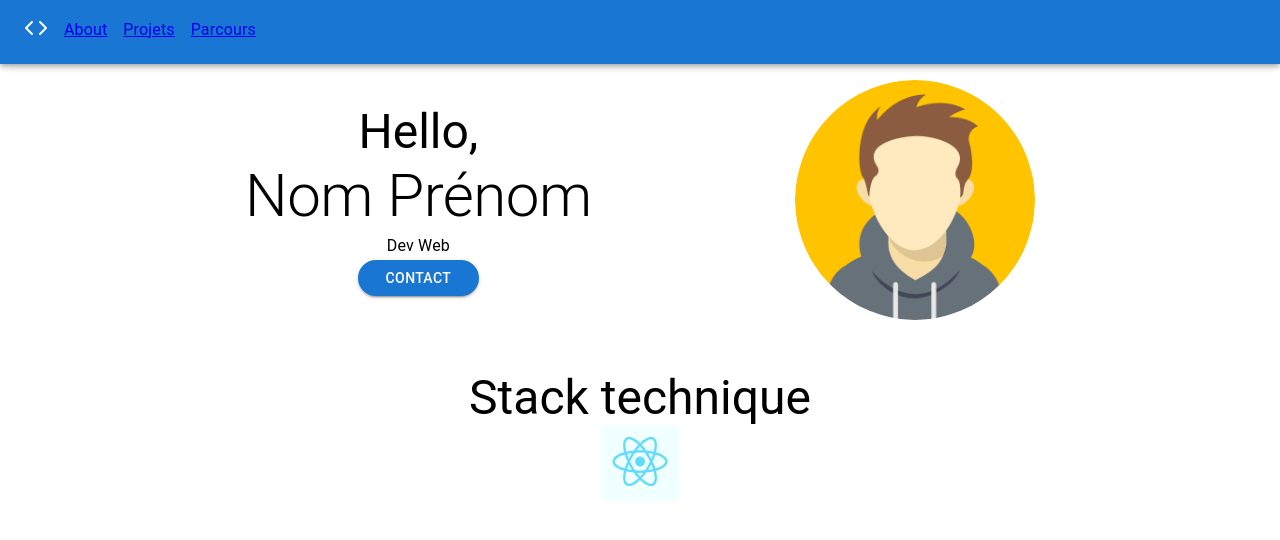
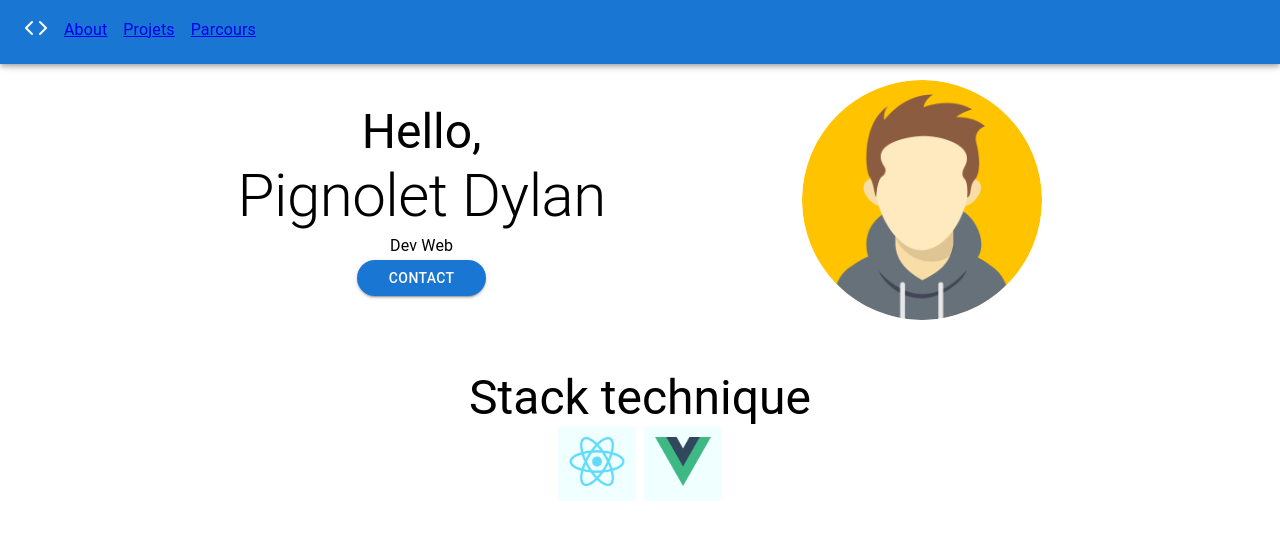
Before and after one commit to Kevgrdn/react_cv, a React (Vite) app: page / in a window 1280 px wide. Shown: the top 540 px of the page. Built offline with nearby package versions, Linux system fonts and the light colour scheme.

Commit message:
feat: :sparkles: importation dynamique stacktechnique

```diff
--- /dev/null
+++ b/src/api/img.ts
@@ -0,0 +1,13 @@
+import reactIcon from '../assets/react.png'
+import vuejsIcon from '../assets/vuejs.png'
+
+export const stackTechniqueImg = [
+    {
+        icon: reactIcon,
+        alt: 'react',
+    },
+    {
+        icon: vuejsIcon,
+        alt: 'vuejs'
+    }
+]
--- /dev/null
+++ b/src/api/user.ts
@@ -0,0 +1,4 @@
+export const user = {
+    nom: 'Pignolet',
+    prenom: 'Dylan',
+}
--- a/src/pages/home/Home.tsx
+++ b/src/pages/home/Home.tsx
@@ -4,6 +4,8 @@ import Typography from '@mui/material/Typography'
 import { Stack } from '@mui/system'
 import React from 'react'
 import NavBar from '../../components/NavBar'
+import { stackTechniqueImg } from '../../api/img'
+import { user } from '../../api/user'
 
 function Home() {
   return (
@@ -13,7 +15,7 @@ function Home() {
         <Stack direction='row' justifyContent='center'>
           <Stack alignItems='center' justifyContent='center'>
             <Typography variant='h3'>Hello,</Typography>
-            <Typography variant='h2'>Nom Prénom</Typography>
+            <Typography variant='h2'>{`${user.nom} ${user.prenom}`}</Typography>
             <Typography variant='subtitle1'>Dev Web</Typography>
             <Button variant="contained" sx={{ width: '35%', borderRadius: '1.5rem' }}>Contact</Button>
           </Stack>
@@ -24,12 +26,16 @@ function Home() {
         </Stack>
         <Stack sx={{ marginTop: '50px' }} alignItems='center'>
           <Typography variant='h3'>Stack technique</Typography>
-          <Stack>
-            <Card variant="outlined" sx={{ width: '3.5rem', height: '3.3rem', padding: '0.7rem', backgroundColor: '#F0FFFF', border: '#F0FFFF' }}>
-              <CardActionArea>
-                <img alt="react" src='/src/assets/react.png' width='100%' height='100%' />
-              </CardActionArea>
-            </Card>
+          <Stack direction='row' spacing={1}>
+            {
+              stackTechniqueImg.map((icon) => {
+                return (<Card variant="outlined" sx={{ width: '3.5rem', height: '3.3rem', padding: '0.7rem', backgroundColor: '#F0FFFF', border: '#F0FFFF' }}>
+                  <CardActionArea>
+                    <img alt={icon.alt} src={icon.icon} width='100%' height='100%' />
+                  </CardActionArea>
+                </Card>)
+              })
+            }
           </Stack>
         </Stack>
       </Stack>
```
